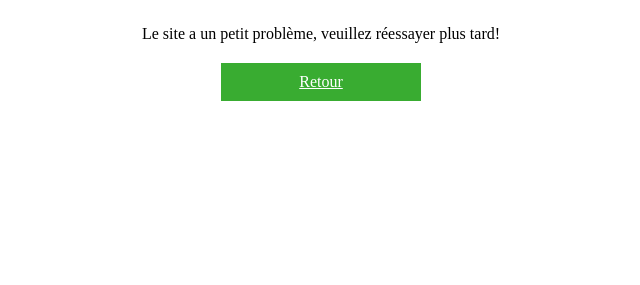
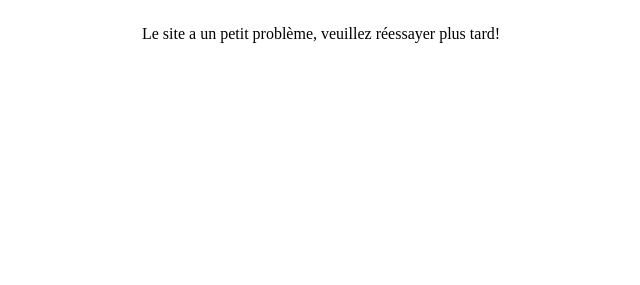
Before and after one commit to MilanCDRS/ProjetLoridon, a PHP site: page /view/404.php in a window 1280 px wide. Shown: the part 515-800 px from the top of the page, without its empty margins (319-959 px from the left). Run offline with PHP 8.4, Linux system fonts and the light colour scheme.

Commit message:
idem sans bouttons

```diff
--- a/view/404.php
+++ b/view/404.php
@@ -74,8 +74,8 @@ body{
 
     <p class="text">Le site a un petit problème, veuillez réessayer plus tard!</p>
 
-    <a href="./?action=defaut" class="link_404 text">Retour
-    </a>
+    <!-- <a href="./?action=defaut" class="link_404 text">Retour
+    </a>-->
   </div>
     </div>
     </div>
```
